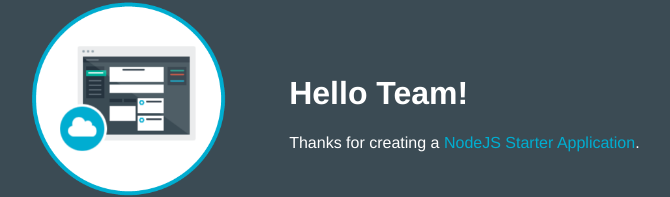
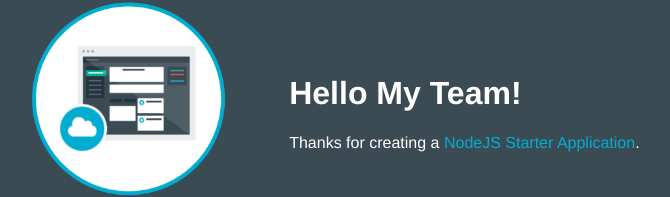
Before and after one commit to sunilvashisth/NGTrngSunil20161208_TC, a website: page public/index.html in a window 1280 px wide. Shown: the part 157-354 px from the top of the page, without its empty margins (253-923 px from the left). Drawn offline with Linux system fonts and the light colour scheme.

Commit message:
fix sunilvashisth/NGTrngSunil20161208_TC change label to hello team #1

```diff
--- a/public/index.html
+++ b/public/index.html
@@ -16,7 +16,7 @@
           <img class = "newappIcon" src="images/newapp-icon.png">
         </td>
         <td>
-          <h1 id="message">Hello Team!</h1>
+          <h1 id="message">Hello My Team!</h1>
           <p class='description'></p> Thanks for creating a <span class = "blue">NodeJS Starter Application</span>.
         </td>
       </tr>
```
